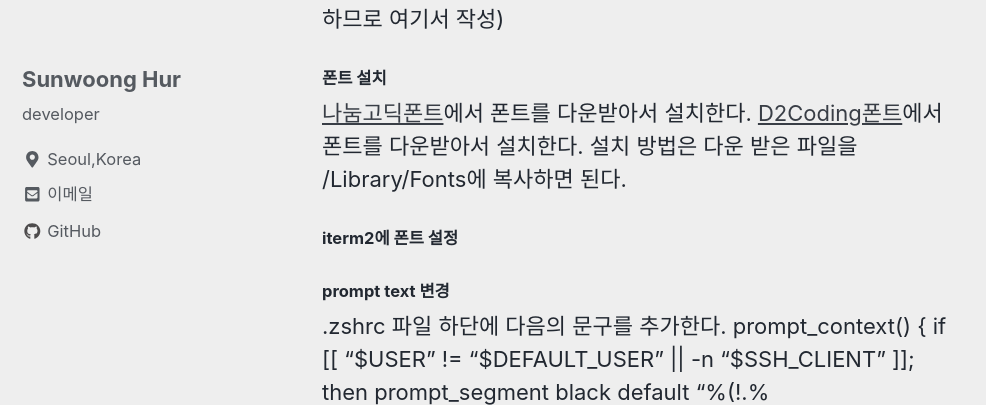
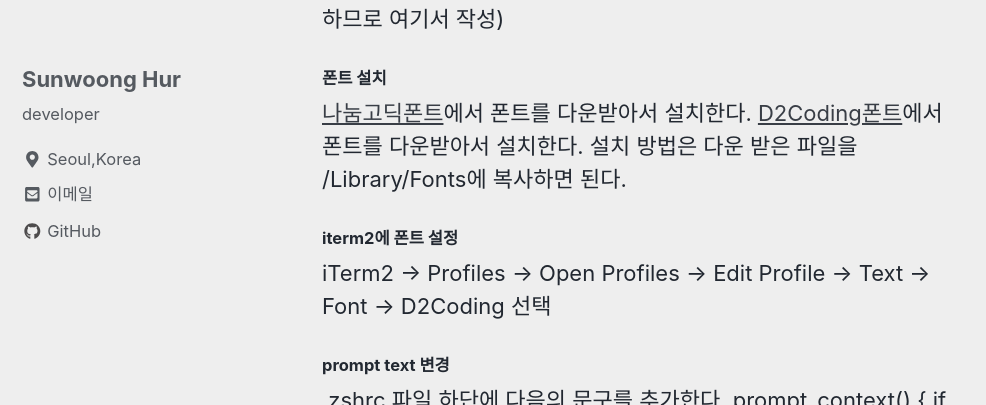
Before and after one commit to swhur/swhur.github.io, a Jekyll site: the page built from _posts/2019-11-01-mac-terminal_setting.md, in a window 1280 px wide and 900 px high, scrolled down 2121 px, cut to the strip 0-405 px from the top of the window. Shown: the whole strip, without its empty margins (0-986 px from the left). Built offline with Jekyll 4.4.1, drawn with Linux system fonts in a browser that asks for light colours; nearby versions of some CDN libraries.

Commit message:
plugin 추가
plugin 추가

```diff
--- a/_config.yml
+++ b/_config.yml
@@ -226,6 +226,7 @@ plugins:
   - jekyll-gist
   - jekyll-feed
   - jemoji
+  - jekyll-include-cache
 
 # mimic GitHub Pages with --safe
 whitelist:
--- a/_posts/2019-11-01-mac-terminal_setting.md
+++ b/_posts/2019-11-01-mac-terminal_setting.md
@@ -57,7 +57,7 @@ naver에서 제공하는 NanumGothic 폰트와 D2Coding 폰트를 설치한다.
 설치 방법은 다운 받은 파일을 /Library/Fonts에 복사하면 된다.
 
 ##### iterm2에 폰트 설정
-
+iTerm2 -> Profiles -> Open Profiles -> Edit Profile -> Text -> Font -> D2Coding 선택
 
 #### prompt text 변경
 .zshrc 파일 하단에 다음의 문구를 추가한다.
```
